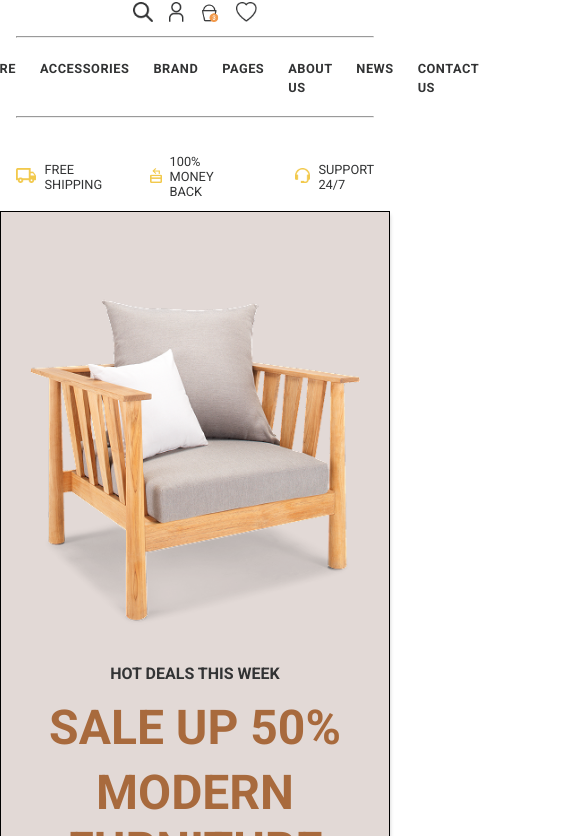
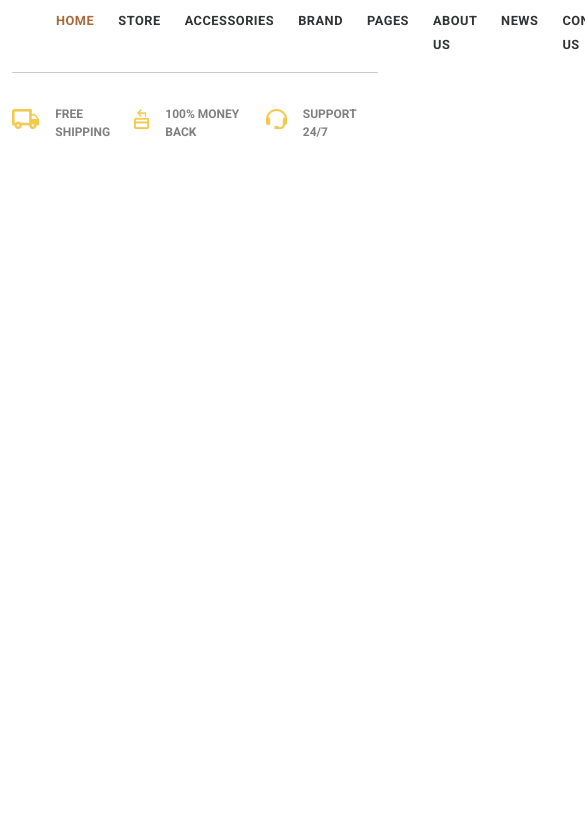
Before and after one commit to flaviogonca/Webpages-exercises, a plain HTML site: page index.html in a window 390 px wide. Shown: the part 71-907 px from the top of the page, 585 px wide, since content can reach past the window. After the commit the page ends 844 px from the top, so only its background shows below. Drawn offline with nearby package versions, Linux system fonts and the light colour scheme.

Commit message:
This commit implements the header part and the the service bar of the project
That is not one hundred percent responsive

```diff
--- a/assets/styles/main.css
+++ b/assets/styles/main.css
@@ -8,64 +8,28 @@
     box-sizing: border-box;
     padding: 0;
     margin: 0;
-  }
-
-  body {
     font-family: 'Roboto', sans-serif;
     color: var(--foreground);
     background-color: var(--background);
   }
 
-  .container {
-    width: 100%;
-    max-width: 1200px;
-    margin: 0 auto;
-    padding: 0 1rem;
-  }
-
-  /* Header */
-  .header {
-    padding: 1.5rem 0;
-  }
-
-  .header-content {
-    display: flex;
-    align-items: center;
-    justify-content: space-between;
-  }
-
-  .logo {
-    font-size: 28px;
-    font-weight: bold;
-    letter-spacing: 1px;
-  }
+  /* Header styles */
 
   .header-icons img {
     height: 20px;
+    padding: 0px 3px 0px 3px;
   }
-
-  .line-hr {
-      margin-top: 10px;
-  }
-
-  .main-nav {
-    display: flex;
-    justify-content: center;
-  }
-
 
   .main-nav ul {
     display: flex;
     list-style: none;
     gap: 1.5rem;
-    padding: 20px 0px 20px 0px;
   }
 
   .main-nav a {
     text-decoration: none;
     color: var(--foreground);
     font-size: 0.8rem;
-    font-weight: 700;
     letter-spacing: 0.5px;
   }
 
@@ -73,119 +37,13 @@
     color: var(--primary);
   }
 
-  .header-icons {
-    display: flex;
-    width: 10;
-    align-items: center;
-    gap: 1rem;
-}
+  /* Service Bar */
 
-  .icon-link {
-    color: var(--foreground);
+  .service-item img {
+    height: 20px;
   }
 
-  /* Service Bar */
-  .service-bar {
-    background-color: var(--background);
-    padding: 0.75rem 0;
+  .service-item span {
+    font-size: 12px;
+    color: #00000080;
   }
-
-  .service-items {
-    display: flex;
-    justify-content: center;
-    gap: 3rem;
-  }
-
-  .service-item {
-    display: flex;
-    align-items: center;
-    gap: 0.5rem;
-    font-size: 0.8rem;
-  }
-
-  .service-icon img {
-    height: 15px;
-  }
-
-  /* Hero Section */
-  .hero-section {
-    background-color: #DBD0CCCC;
-    padding: 3rem 0;
-    border: solid #000000 1px;
-    box-shadow: 0 4px 4px rgba(0, 0, 0, 0.2);
-  }
-
-  .hero-image img{
-    height: 400px;
-  }
-
-  .hero-content {
-    display: flex;
-    align-items: center;
-    justify-content: space-between;
-  }
-
-  .hero-text {
-    max-width: 50%;
-  }
-
-  .hero-text h3 {
-    font-size: 1rem;
-    margin-bottom: 1rem;
-    color: var(--foreground);
-  }
-
-  .hero-text h2 {
-    font-size: 48px;
-    margin-bottom: 0.5rem;
-    color: var(--primary);
-  }
-
-  .btn {
-    padding: 0.75rem 1.5rem;
-    font-size: 0.8rem;
-    font-weight: 500;
-    cursor: pointer;
-    transition: all 0.3s ease;
-    letter-spacing: 0.5px;
-  }
-
-  .btn-outline {
-    background: transparent;
-    border: 1px solid var(--foreground);
-    color: var(--foreground);
-  }
-
-  .btn-outline:hover {
-    background: var(--foreground);
-    color: var(--background);
-  }
-
-  .btn-dark {
-    background: var(--foreground);
-    border: 1px solid var(--foreground);
-    color: var(--background);
-  }
-
-  .btn-dark:hover {
-    background: transparent;
-    color: var(--foreground);
-  }
-
-  /* Responsive Design */
-
-  @media (max-width: 768px) {
-    .header-content {
-      flex-direction: column;
-      gap: 1rem;
-    }
-
-    .hero-content {
-      flex-direction: column;
-      text-align: center;
-    }
-
-    .hero-text {
-      max-width: 100%;
-    }
-  }
--- a/index.html
+++ b/index.html
@@ -5,30 +5,27 @@
     <meta charset="UTF-8">
     <meta name="viewport" content="width=device-width, initial-scale=1.0">
     <title>Moody Studio</title>
-    <link rel="stylesheet" href="assets/styles/main.css">
-    <link rel="stylesheet" href="https://cdnjs.cloudflare.com/ajax/libs/font-awesome/6.0.0/css/all.min.css">
+    <link href="https://cdn.jsdelivr.net/npm/bootstrap@5.3.5/dist/css/bootstrap.min.css" rel="stylesheet" integrity="sha384-SgOJa3DmI69IUzQ2PVdRZhwQ+dy64/BUtbMJw1MZ8t5HZApcHrRKUc4W0kG879m7" crossorigin="anonymous">
     <link href="https://fonts.googleapis.com/css2?family=Roboto:wght@400;700&display=swap" rel="stylesheet">
+    <link href="assets/styles/main.css" rel="stylesheet">
 </head>
 
 <body>
-    <div class="moody-studio">
     <!-- Header -->
     <header class="header">
         <div class="container">
-                <div class="header-content">
-                    <div class="logo">MOODY STUDIO</div>
+            <div class="header-content d-flex justify-content-between align-items-center mt-4">
+                <div class="logo h4 fw-bold">MOODY STUDIO</div>
                 <div class="header-icons">
-                        <a href="#" class="icon-link"><img src="assets/images/icons/search.png" alt="search"></a>
-                        <a href="#" class="icon-link"><img src="assets/images/icons/user.png" alt="user"></a>
-                        <a href="#" class="icon-link"><img src="assets/images/icons/shop.png" alt="shop"></a>
-                        <a href="#" class="icon-link"><img src="assets/images/icons/heart.png" alt="heart"></a>
+                    <a href="#" class="icon-link"><img class="img-fluid" src="assets/images/icons/search.png" alt="search"></a>
+                    <a href="#" class="icon-link"><img class="img-fluid" src="assets/images/icons/user.png" alt="user"></a>
+                    <a href="#" class="icon-link"><img class="img-fluid" src="assets/images/icons/shop.png" alt="shop"></a>
+                    <a href="#" class="icon-link"><img class="img-fluid" src="assets/images/icons/heart.png" alt="heart"></a>
                 </div>
             </div>
-                <div class="line-hr">
-                    <hr>
-                </div>
-                <nav class="main-nav">
-                    <ul>
+            <hr class="mt-1">
+            <nav class="main-nav container">
+                <ul class="d-flex justify-content-evenly fw-bold">
                     <li class="active"><a href="#">HOME</a></li>
                     <li><a href="#">STORE</a></li>
                     <li><a href="#">ACCESSORIES</a></li>
@@ -39,53 +36,31 @@
                     <li><a href="#">CONTACT US</a></li>
                 </ul>
             </nav>
-                <hr>
+            <hr class="mt-0">
         </div>
     </header>
 
     <!-- Service Bar -->
-        <div class="service-bar">
+    <section class="service-bar">
         <div class="container">
-                <div class="service-items">
-                    <div class="service-item">
-                        <div class="service-icon">
-                            <img src="assets/images/icons/track.png" alt="track">
+            <div class="service-items mt-4 d-flex justify-content-around fw-bold">
+                <div class="service-item d-flex align-items-center">
+                    <img class="service-icon me-3" src="assets/images/icons/track.png" alt="track">
+                    <span class="mt-2">FREE SHIPPING</span>
                 </div>
-                        <span>FREE SHIPPING</span>
+                <div class="service-item d-flex align-items-center">
+                    <img class="service-icon me-3" src="assets/images/icons/bank-card.png" alt="bank-card">
+                    <span class="mt-2">100% MONEY BACK</span>
                 </div>
-                    <div class="service-item">
-                        <div class="service-icon">
-                            <img src="assets/images/icons/bank-card.png" alt="bank-card">
-                        </div>
-                        <span>100% MONEY BACK</span>
-                    </div>
-                    <div class="service-item">
-                        <div class="service-icon">
-                            <img src="assets/images/icons/headphone.png" alt="headphone">
-                        </div>
-                        <span>SUPPORT 24/7</span>
-                    </div>
-                </div>
-            </div>
-        </div>
-
-        <!-- Hero Section -->
-        <section class="hero-section">
-            <div class="container">
-                <div class="hero-content">
-                    <div class="hero-image">
-                        <img src="assets/images/chair-1.png" alt="Modern furniture" class="chair-image">
-                    </div>
-                    <div class="hero-text">
-                        <h3>HOT DEALS THIS WEEK</h3>
-                        <h2>SALE UP 50%</h2>
-                        <h2>MODERN FURNITURE</h2>
-                        <button class="btn btn-outline">VIEW NOW</button>
+                <div class="service-item d-flex align-items-center">
+                    <img class="service-icon me-3" src="assets/images/icons/headphone.png" alt="headphone">
+                    <span class="mt-2">SUPPORT 24/7</span>
                 </div>
             </div>
         </div>
     </section>
-    </div>
+
+    <script src="https://cdn.jsdelivr.net/npm/bootstrap@5.3.5/dist/js/bootstrap.bundle.min.js" integrity="sha384-k6d4wzSIapyDyv1kpU366/PK5hCdSbCRGRCMv+eplOQJWyd1fbcAu9OCUj5zNLiq" crossorigin="anonymous"></script>
 </body>
 
 </html>
```
Lines whose indentation alone changed are shown as unchanged.
